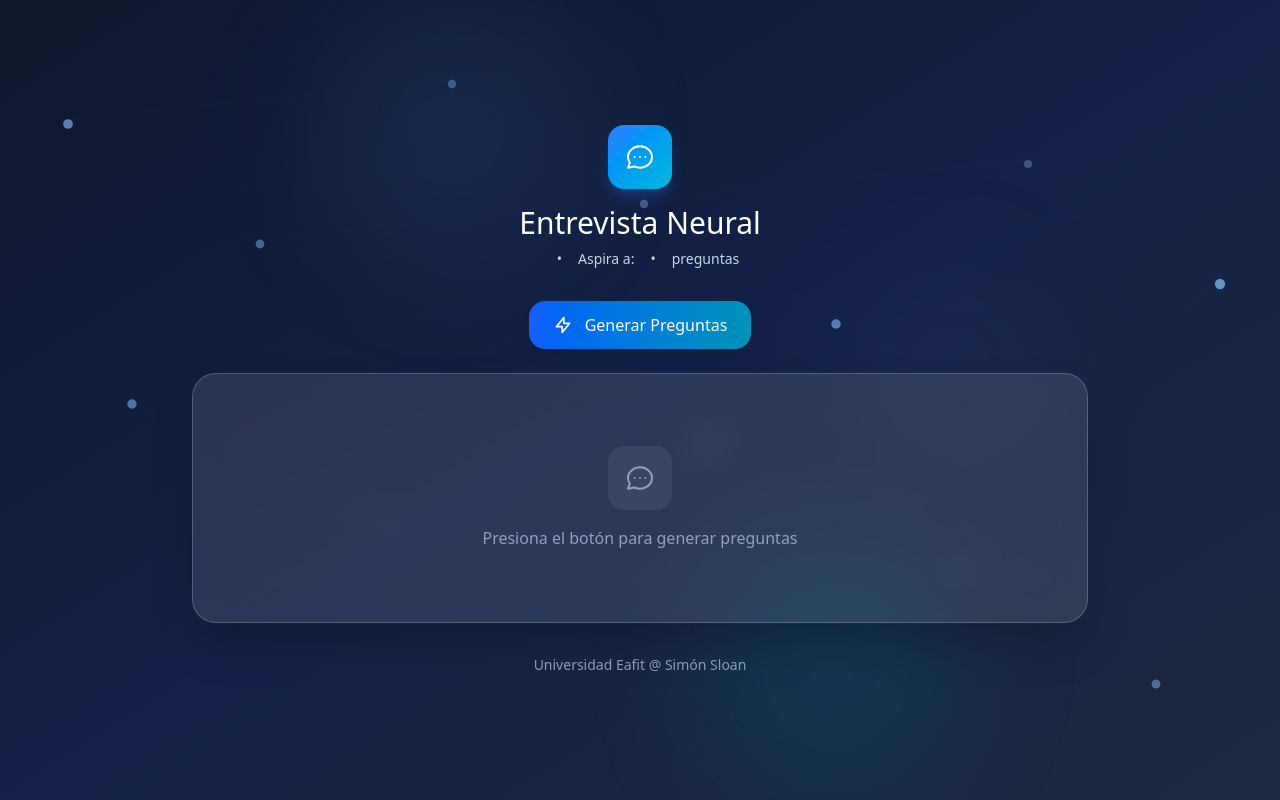
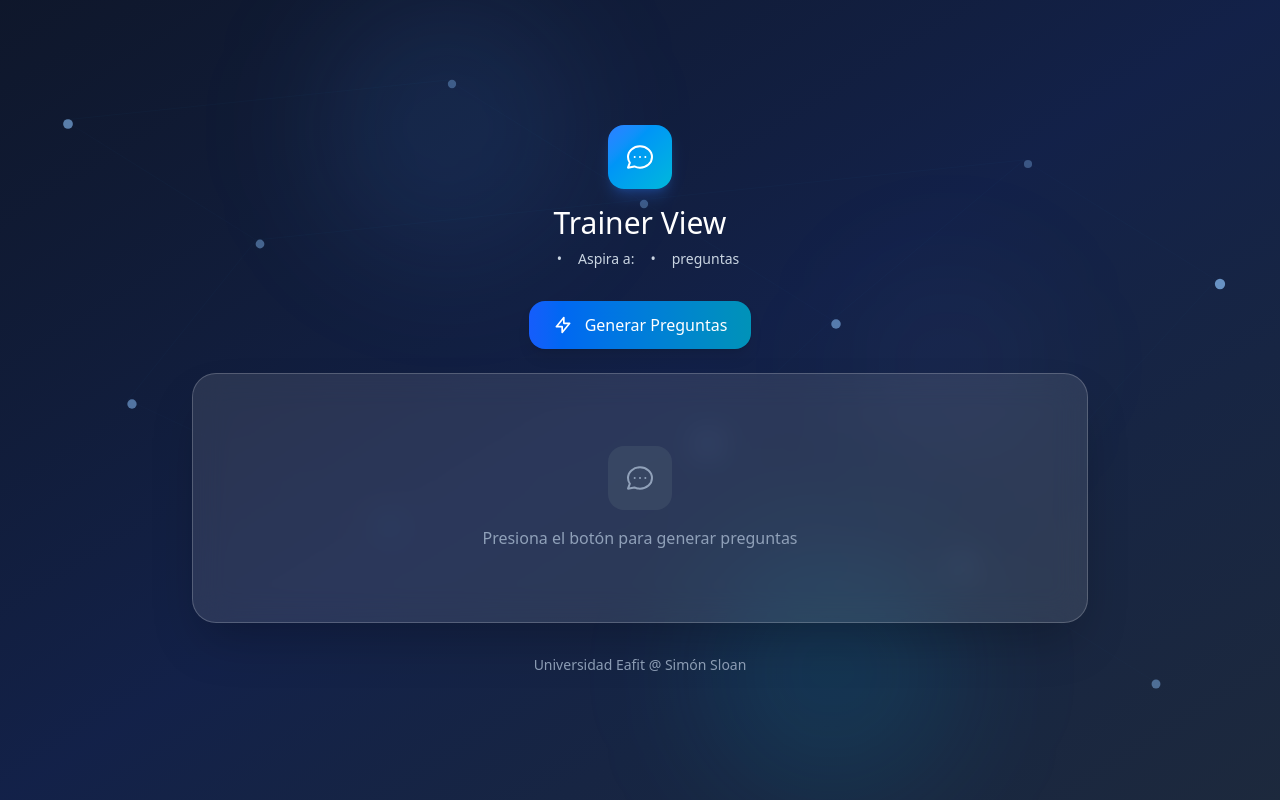
Before and after one commit to Alejoso/TrainerView, a Next.js app: page /interviewChat in a window 1280 px wide. Built offline with nearby package versions, Linux system fonts and the light colour scheme.

Commit message:
Changed for branding

```diff
--- a/src/app/interviewChat/page.tsx
+++ b/src/app/interviewChat/page.tsx
@@ -451,7 +451,7 @@ function InterviewChat() {
                         </svg>
                     </div>
                     <h1 className="text-3xl font-light text-white mb-2">
-                        Entrevista Neural
+                        Trainer View
                     </h1>
                     <div className="flex items-center justify-center gap-4 text-slate-300 text-sm">
                         <span><strong className="text-cyan-400">{userName}</strong></span>
```
